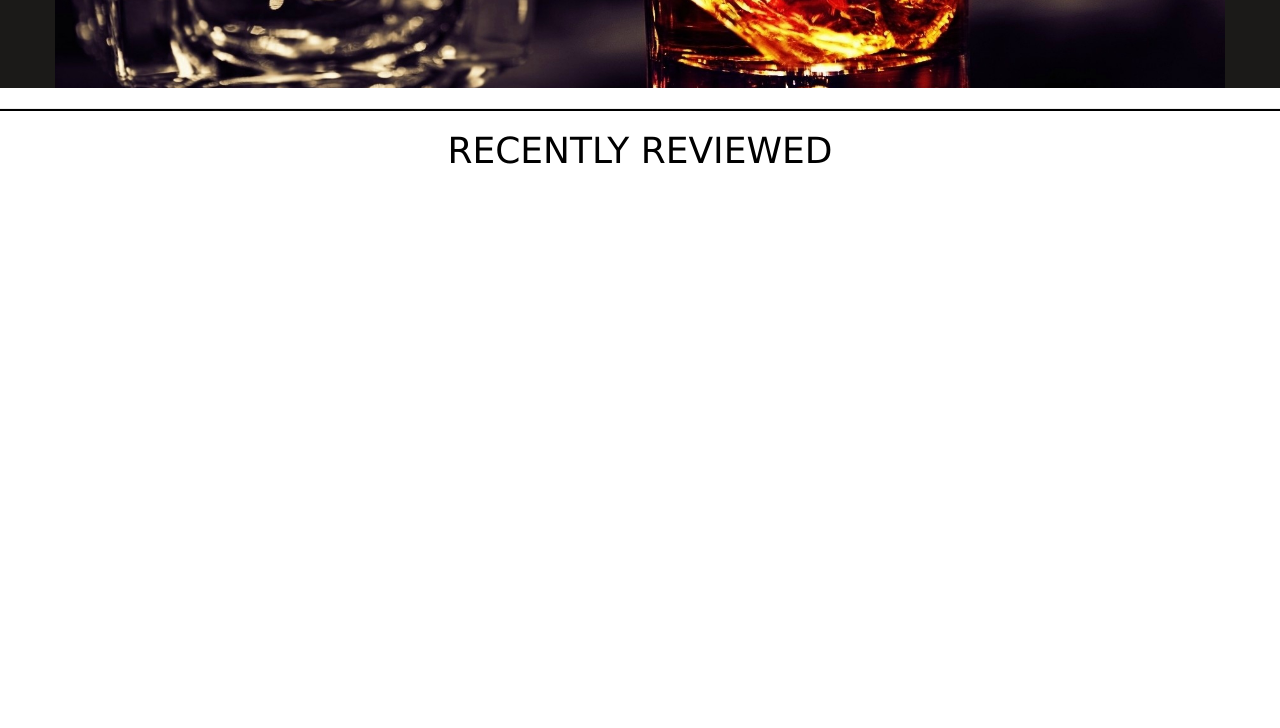
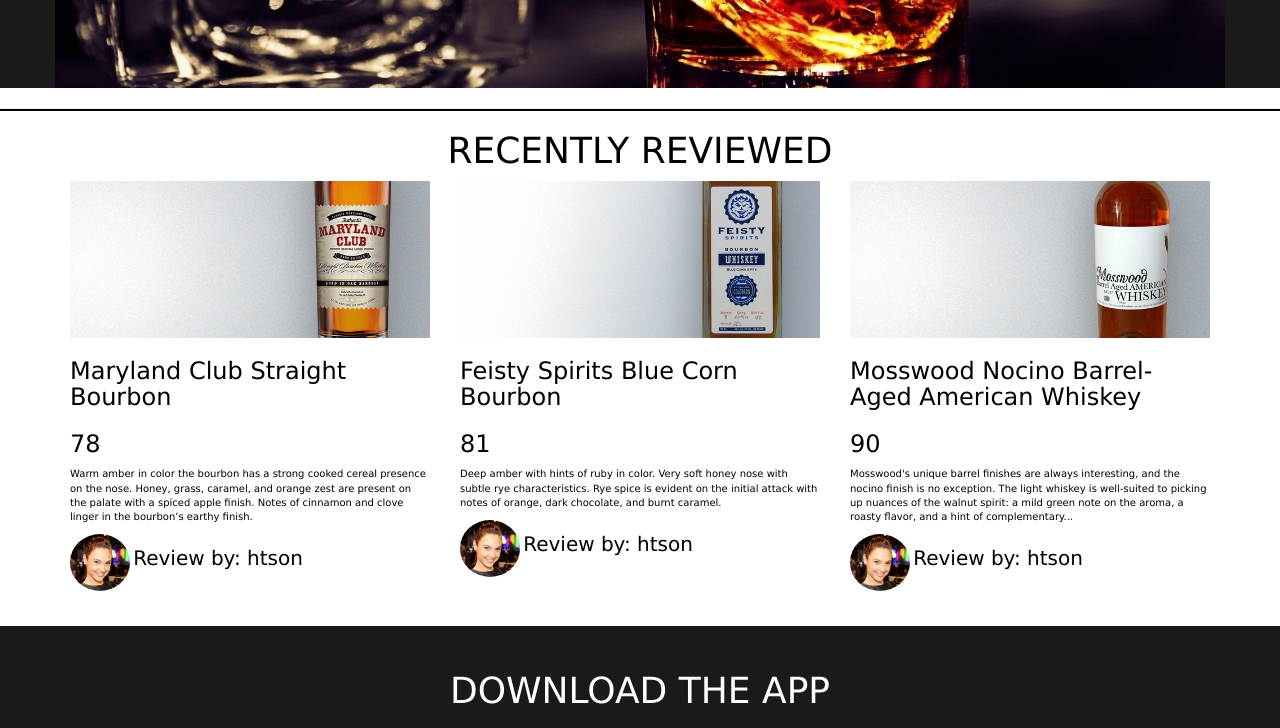
Before and after one commit to SangNguyen2810/Twitter, a plain HTML site: page front-end/index.html in a window 1280 px wide. Shown: the part 400-1128 px from the top of the page. Drawn offline with nearby package versions, Linux system fonts and the light colour scheme.

Commit message:
Thay đổi cấu trúc file

```diff
--- a/front-end/index.html
+++ b/front-end/index.html
@@ -86,6 +86,43 @@
         <hr>
         <div id="recentlyReviewed">
             <h1>RECENTLY REVIEWED</h1>
+            <div class="container">
+            	<div class="row">
+            		<div class="col-md-4">
+            			<img src="maryland_club_straight_bourbon_large.jpg">
+            			<h3>Maryland Club Straight Bourbon</h3>
+            			<h3>78</h3>
+            			<p>Warm amber in color the bourbon has a strong cooked cereal presence on the nose. Honey, grass, caramel, and orange zest are present on the palate with a spiced apple finish. Notes of cinnamon and clove linger in the bourbon’s earthy finish.</p>
+            			<div class="userReview">
+            				<img src="gadot.jpg">
+            				<span>Review by: htson</span>
+            			</div>
+            		</div>
+
+            		<div class="col-md-4 hidden-xs hidden-sm">
+            			<img src="feisty_spirits_blue_corn_bourbon_large.jpg">
+            			<h3>Feisty Spirits Blue Corn Bourbon</h3>
+            			<h3>81</h3>
+            			<p>Deep amber with hints of ruby in color. Very soft honey nose with subtle rye characteristics. Rye spice is evident on the initial attack with notes of orange, dark chocolate, and burnt caramel.</p>
+            			<div class="userReview">
+            				<img src="gadot.jpg">
+            				<span>Review by: htson</span>
+            			</div>
+            		</div>
+
+            		<div class="col-md-4 hidden-xs hidden-sm">
+            			<img src="mosswood_nocino_barrel_aged_american_whiskey_large.jpg">
+            			<h3>Mosswood Nocino Barrel-Aged American Whiskey</h3>
+            			<h3>90</h3>
+            			<p>Mosswood's unique barrel finishes are always interesting, and the nocino finish is no exception. The light whiskey is well-suited to picking up nuances of the walnut spirit: a mild green note on the aroma, a roasty flavor, and a hint of complementary...</p>
+            			<div class="userReview">
+            				<img src="gadot.jpg">
+            				<span>Review by: htson</span>
+            			</div>
+            		</div>
+            	</div>
+
+            </div>
         </div>
         <div id="downloadTheApp">
             <div class="container">
--- a/front-end/register.css
+++ b/front-end/register.css
@@ -23,7 +23,7 @@
     padding-left: 2%;
     padding-right: 2%;
     border: 0px;
-    font-size: 14px;
+    font-size: 1em;
     float: left;
     width: 90%;
 
--- a/front-end/style.css
+++ b/front-end/style.css
@@ -43,7 +43,7 @@
     bottom: 5px;
 }
 
-#horizontalNav input{
+#horizontalNav input {
     background-color: #f05a41;
     border: 1px solid #f05a41;
     color: white;
@@ -66,7 +66,7 @@
 }
 
 #horizontalCategory li {
-	float:left;
+    float: left;
     padding: 0px 25px;
     text-align: center;
     letter-spacing: 0.2em;
@@ -78,12 +78,29 @@
     text-decoration: underline;
 }
 
-#horizontalCategory ul li:first-child a { color: white; }
-#horizontalCategory ul li:nth-child(2) a { color: #f05a41; }
-#horizontalCategory ul li:nth-child(3) a { color: #89ad3f; }
-#horizontalCategory ul li:nth-child(4) a { color: #e8af22; }
-#horizontalCategory ul li:nth-child(5) a { color: #7d4a8d; }
-#horizontalCategory ul li:last-child a { color: #3572c8; }
+#horizontalCategory ul li:first-child a {
+    color: white;
+}
+
+#horizontalCategory ul li:nth-child(2) a {
+    color: #f05a41;
+}
+
+#horizontalCategory ul li:nth-child(3) a {
+    color: #89ad3f;
+}
+
+#horizontalCategory ul li:nth-child(4) a {
+    color: #e8af22;
+}
+
+#horizontalCategory ul li:nth-child(5) a {
+    color: #7d4a8d;
+}
+
+#horizontalCategory ul li:last-child a {
+    color: #3572c8;
+}
 
 #verticalCategory div {
     cursor: pointer;
@@ -101,24 +118,40 @@
     text-decoration: none;
 }
 
-#verticalCategory a:first-child div { background-color: #292929; }
-#verticalCategory a:nth-child(2) div { background-color: #f05a41}
-#verticalCategory a:nth-child(3) div { background-color: #89ad3f; }
-#verticalCategory a:nth-child(4) div { background-color: #e8af22; }
-#verticalCategory a:nth-child(5) div { background-color: #7d4a8d; }
-#verticalCategory a:last-child div { background-color: #3572c8; }
+#verticalCategory a:first-child div {
+    background-color: #292929;
+}
 
+#verticalCategory a:nth-child(2) div {
+    background-color: #f05a41
+}
+
+#verticalCategory a:nth-child(3) div {
+    background-color: #89ad3f;
+}
+
+#verticalCategory a:nth-child(4) div {
+    background-color: #e8af22;
+}
+
+#verticalCategory a:nth-child(5) div {
+    background-color: #7d4a8d;
+}
+
+#verticalCategory a:last-child div {
+    background-color: #3572c8;
+}
 
 #newsBackground {
     height: 380px;
     background-color: #1b1a18;
 }
 
-#news{
+#news {
     height: 100%;
     background-image: url("background.jpg");
     background-size: cover;
-    background-repeat:  no-repeat;
+    background-repeat: no-repeat;
     background-position: center center;
 }
 
@@ -138,7 +171,7 @@
 #whereToDownload > div {
     height: 315px;
     background-size: contain;
-	background-repeat:  no-repeat;
+    background-repeat: no-repeat;
     background-position: center center;
 }
 
@@ -160,8 +193,27 @@
 }
 
 #recentlyReviewed {
-	height: 85vh;
+    margin-bottom: 35px;
+}
+
+#recentlyReviewed > h1 {
     text-align: center;
+}
+
+#recentlyReviewed img {
+    max-width: 100%;
+    height: auto;
+}
+
+.userReview img {
+    width: 60px;
+    height: auto;
+    border-radius: 50%;
+}
+
+.userReview span {
+	width: 50px;
+    font-size: 2em;
 }
 
 footer {
@@ -178,7 +230,7 @@
     font-size: 1.3em;
 }
 
-footer #signUp input{
+footer #signUp input {
     padding: 7px 15px;
     color: black;
     font-size: 2em;
@@ -215,9 +267,10 @@
     color: #f05a41;
 }
 
-#bigFooter > div{
+#bigFooter > div {
     padding: 30px 0px;
 }
+
 
 /*
 hr{
```
Also changed, not shown: front-end/register.html (+0 -6 lines), front-end/feisty_spirits_blue_corn_bourbon_large.jpg (added), front-end/gadot.jpg (added), front-end/maryland_club_straight_bourbon_large.jpg (added), front-end/mosswood_nocino_barrel_aged_american_whiskey_large.jpg (added), 1 other file. Lines whose indentation alone changed are shown as unchanged.
